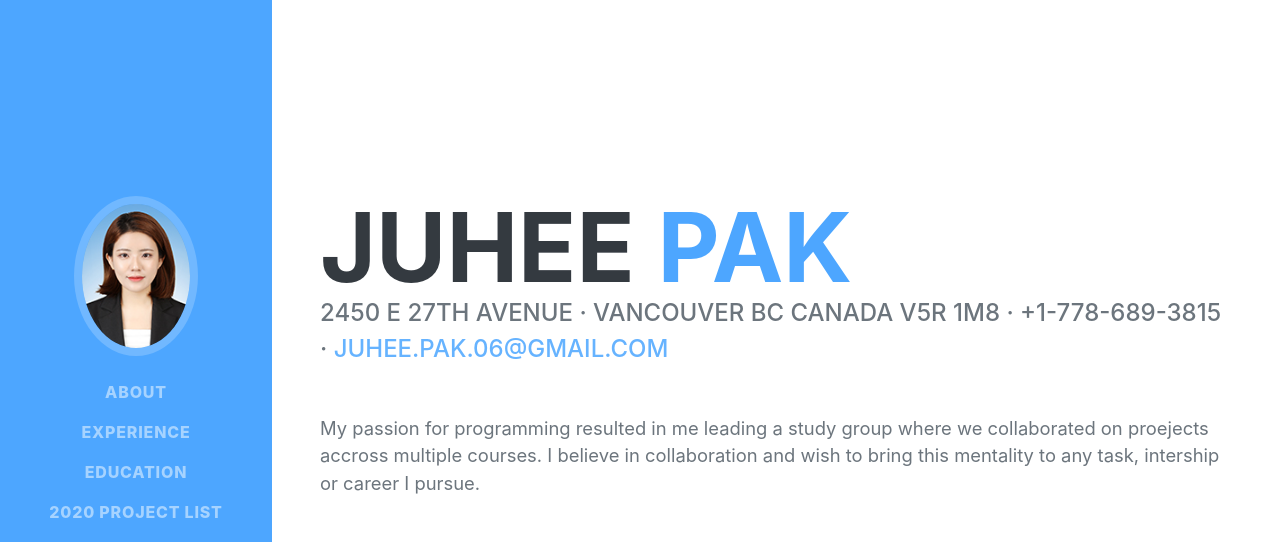
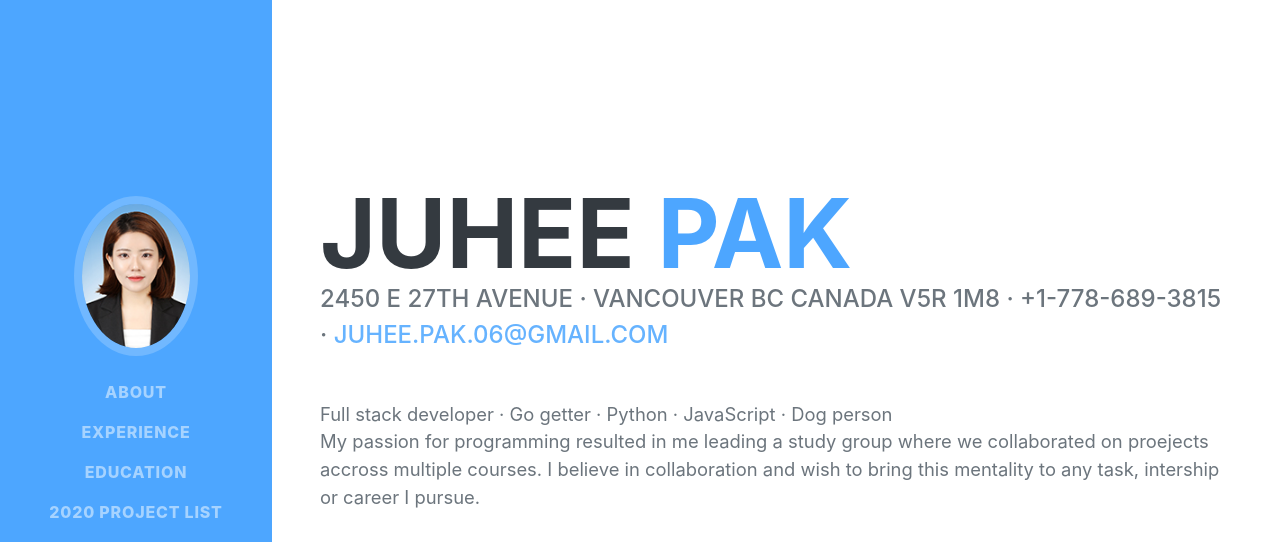
Before and after one commit to JuheePak/JuheePak.github.io, a plain HTML site: page index.html in a window 1280 px wide. Shown: the top 542 px of the page. Drawn offline with nearby package versions, Linux system fonts and the light colour scheme; a web font is replaced by a local one.

Commit message:
Update index.html

```diff
--- a/index.html
+++ b/index.html
@@ -47,7 +47,7 @@
                         2450 E 27th Avenue · Vancouver BC CANADA V5R 1M8 · +1-778-689-3815 ·
                         <a href="juhee.pak.06@gmail.com">juhee.pak.06@gmail.com</a>
                     </div>
-                    <p class="lead mb-5">My passion for programming resulted in me leading a study group where we collaborated on proejects accross multiple courses. I believe in collaboration and wish to bring this mentality to any task, intership or career I pursue.</p>
+                    <p class="lead mb-5">Full stack developer · Go getter · Python · JavaScript · Dog person<br>My passion for programming resulted in me leading a study group where we collaborated on proejects accross multiple courses. I believe in collaboration and wish to bring this mentality to any task, intership or career I pursue.</p>
                     <div class="social-icons">
                         <a class="social-icon" href="https://www.linkedin.com/in/juhee-pak-051857167/"><i class="fab fa-linkedin-in"></i></a>
                         <a class="social-icon" href="https://github.com/JuheePak/"><i class="fab fa-github"></i></a>
```
